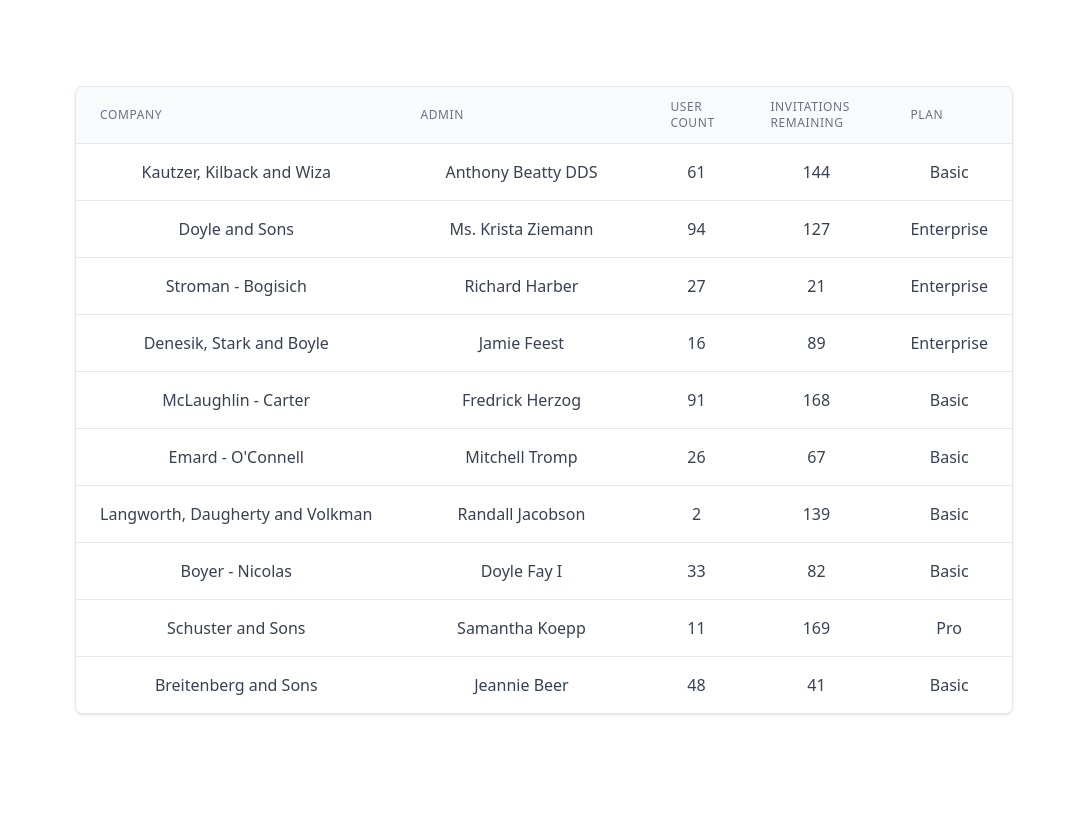
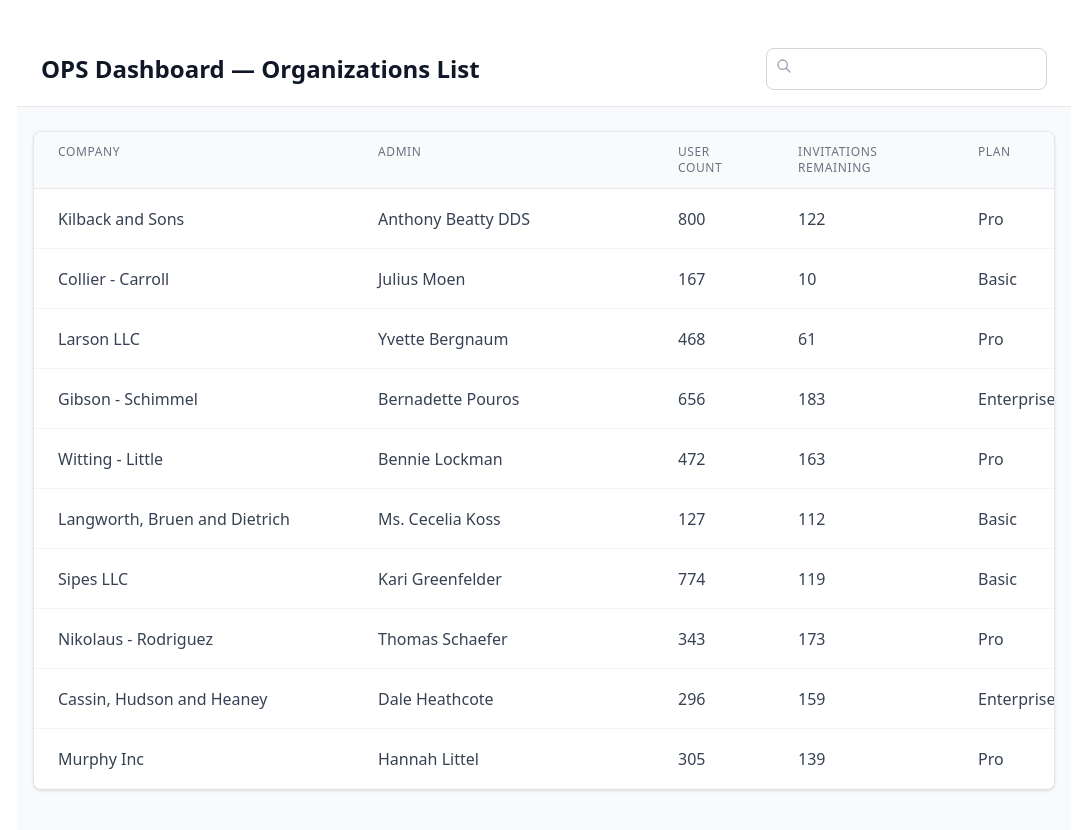
Before and after one commit to Blendwizard/org-manager, a React (Vite) app: page / in a window 1280 px wide. Shown: the top 830 px of the page, without its empty margins (96-1183 px from the left). Before the commit the page ends 800 px from the top, so only its background shows below. Built offline with nearby package versions, Linux system fonts and the light colour scheme.

Commit message:
increase org and user count to 1000, virtualize tables

```diff
--- a/src/App.tsx
+++ b/src/App.tsx
@@ -1,6 +1,6 @@
 import "./App.css";
 import * as React from "react";
-
+import { useVirtualizer } from "@tanstack/react-virtual";
 import {
   flexRender,
   getCoreRowModel,
@@ -17,8 +17,15 @@ interface OrganizationModalProps {
   onClose: () => void;
 }
 
-function OrganizationModal({ selectedOrg, onClose }: OrganizationModalProps) {
-  if (!selectedOrg) return null;
+function VirtualizedUserTable({ users }: { users: User[] }) {
+  const parentRef = React.useRef<HTMLDivElement>(null);
+
+  const virtualizer = useVirtualizer({
+    count: users.length,
+    getScrollElement: () => parentRef.current,
+    estimateSize: () => 60, // Height per row
+    overscan: 10,
+  });
 
   const getStatusColor = (status: User["status"]) => {
     switch (status) {
@@ -34,13 +41,101 @@ function OrganizationModal({ selectedOrg, onClose }: OrganizationModalProps) {
   };
 
   return (
+    <div className='border border-gray-200 rounded-lg overflow-hidden'>
+      {/* Table Header */}
+      <div className='bg-gray-50 grid grid-cols-5 gap-4 px-4 py-3 border-b border-gray-200'>
+        <div className='text-xs font-medium text-gray-500 uppercase tracking-wider'>
+          User
+        </div>
+        <div className='text-xs font-medium text-gray-500 uppercase tracking-wider'>
+          Role
+        </div>
+        <div className='text-xs font-medium text-gray-500 uppercase tracking-wider'>
+          Status
+        </div>
+        <div className='text-xs font-medium text-gray-500 uppercase tracking-wider'>
+          Last Login
+        </div>
+        <div className='text-xs font-medium text-gray-500 uppercase tracking-wider'>
+          Actions
+        </div>
+      </div>
+
+      {/* Virtualized Table Body */}
+      <div ref={parentRef} className='h-80 overflow-auto'>
+        <div
+          style={{
+            height: `${virtualizer.getTotalSize()}px`,
+            position: "relative",
+          }}>
+          {virtualizer.getVirtualItems().map((virtualRow) => {
+            const user = users[virtualRow.index];
+            return (
+              <div
+                key={virtualRow.key}
+                style={{
+                  position: "absolute",
+                  top: 0,
+                  left: 0,
+                  width: "100%",
+                  height: `${virtualRow.size}px`,
+                  transform: `translateY(${virtualRow.start}px)`,
+                }}
+                className='grid grid-cols-5 gap-4 px-4 py-3 hover:bg-gray-50 border-b border-gray-100'>
+                <div>
+                  <div className='text-sm font-medium text-gray-900'>
+                    {user.firstName} {user.lastName}
+                  </div>
+                  <div className='text-sm text-gray-500'>{user.email}</div>
+                </div>
+                <div>
+                  <span className='text-sm capitalize text-gray-900'>
+                    {user.role}
+                  </span>
+                </div>
+                <div>
+                  <span
+                    className={`inline-flex px-2 py-1 text-xs font-medium rounded-full capitalize ${getStatusColor(
+                      user.status
+                    )}`}>
+                    {user.status}
+                  </span>
+                </div>
+                <div>
+                  <span className='text-sm text-gray-900'>
+                    {user.lastLogin.toLocaleDateString()}
+                  </span>
+                </div>
+                <div>
+                  <div className='flex space-x-2'>
+                    <button className='text-grape-600 hover:text-grape-700 text-sm font-medium'>
+                      Edit
+                    </button>
+                    <button className='text-red-600 hover:text-red-700 text-sm font-medium'>
+                      Remove
+                    </button>
+                  </div>
+                </div>
+              </div>
+            );
+          })}
+        </div>
+      </div>
+    </div>
+  );
+}
+
+function OrganizationModal({ selectedOrg, onClose }: OrganizationModalProps) {
+  if (!selectedOrg) return null;
+
+  return (
     <Dialog open={!!selectedOrg} onClose={onClose}>
       {/* Backdrop */}
       <div className='fixed inset-0 bg-black/50 z-40' />
 
       {/* Modal Container */}
       <div className='fixed inset-0 flex items-center justify-center p-4 z-50'>
-        <DialogPanel className='bg-white rounded-lg shadow-xl max-w-4xl w-full max-h-[90vh] overflow-hidden'>
+        <DialogPanel className='bg-white rounded-lg shadow-xl max-w-6xl w-full max-h-[90vh] overflow-hidden'>
           {/* Header */}
           <div className='px-6 py-4 border-b border-gray-200'>
             <div className='flex items-center justify-between'>
@@ -134,83 +229,15 @@ function OrganizationModal({ selectedOrg, onClose }: OrganizationModalProps) {
             <div>
               <div className='flex items-center justify-between mb-4'>
                 <h3 className='text-lg font-medium text-gray-900'>
-                  Users ({selectedOrg.userCount})
+                  Users ({selectedOrg.users.length})
                 </h3>
                 <button className='bg-grape-600 hover:bg-grape-700 text-white px-3 py-1.5 rounded text-sm font-medium'>
                   Add User
                 </button>
               </div>
 
-              {/* Users Table Container */}
-              <div className='border border-gray-200 rounded-lg overflow-hidden'>
-                <div className='max-h-80 overflow-y-auto'>
-                  <table className='w-full'>
-                    <thead className='bg-gray-50 sticky top-0'>
-                      <tr>
-                        <th className='px-4 py-3 text-left text-xs font-medium text-gray-500 uppercase tracking-wider'>
-                          User
-                        </th>
-                        <th className='px-4 py-3 text-left text-xs font-medium text-gray-500 uppercase tracking-wider'>
-                          Role
-                        </th>
-                        <th className='px-4 py-3 text-left text-xs font-medium text-gray-500 uppercase tracking-wider'>
-                          Status
-                        </th>
-                        <th className='px-4 py-3 text-left text-xs font-medium text-gray-500 uppercase tracking-wider'>
-                          Last Login
-                        </th>
-                        <th className='px-4 py-3 text-left text-xs font-medium text-gray-500 uppercase tracking-wider'>
-                          Actions
-                        </th>
-                      </tr>
-                    </thead>
-                    <tbody className='bg-white divide-y divide-gray-200'>
-                      {selectedOrg.users.map((user) => (
-                        <tr key={user.id} className='hover:bg-gray-50'>
-                          <td className='px-4 py-3'>
-                            <div>
-                              <div className='text-sm font-medium text-gray-900'>
-                                {user.firstName}
-                              </div>
-                              <div className='text-sm text-gray-500'>
-                                {user.email}
-                              </div>
-                            </div>
-                          </td>
-                          <td className='px-4 py-3'>
-                            <span className='text-sm text-gray-900'>
-                              {user.role}
-                            </span>
-                          </td>
-                          <td className='px-4 py-3'>
-                            <span
-                              className={`inline-flex px-2 py-1 text-xs font-medium rounded-full ${getStatusColor(
-                                user.status
-                              )}`}>
-                              {user.status}
-                            </span>
-                          </td>
-                          <td className='px-4 py-3'>
-                            <span className='text-sm text-gray-900'>
-                              {user.lastLogin.toString()}
-                            </span>
-                          </td>
-                          <td className='px-4 py-3'>
-                            <div className='flex space-x-2'>
-                              <button className='text-grape-600 hover:text-grape-700 text-sm font-medium'>
-                                Edit
-                              </button>
-                              <button className='text-red-600 hover:text-red-700 text-sm font-medium'>
-                                Remove
-                              </button>
-                            </div>
-                          </td>
-                        </tr>
-                      ))}
-                    </tbody>
-                  </table>
-                </div>
-              </div>
+              {/* Virtualized Users Table */}
+              <VirtualizedUserTable users={selectedOrg.users} />
             </div>
           </div>
 
@@ -239,7 +266,7 @@ function OrganizationTable() {
       {
         accessorKey: "companyName",
         header: "Company",
-        size: 280,
+        size: 320, // Increased from 280
         cell: (info) => (
           <span className='text-gray-700'>{info.getValue<string>()}</span>
         ),
@@ -247,7 +274,7 @@ function OrganizationTable() {
       {
         accessorKey: "adminName",
         header: "Admin",
-        size: 250,
+        size: 300, // Increased from 250
         cell: (info) => (
           <span className='text-gray-700'>{info.getValue<string>()}</span>
         ),
@@ -255,7 +282,7 @@ function OrganizationTable() {
       {
         accessorKey: "userCount",
         header: "User Count",
-        size: 100,
+        size: 120, // Increased from 100
         cell: (info) => (
           <span className='text-gray-700'>{info.getValue<number>()}</span>
         ),
@@ -263,7 +290,7 @@ function OrganizationTable() {
       {
         accessorKey: "invitationsRemaining",
         header: "Invitations Remaining",
-        size: 140,
+        size: 180, // Increased from 140
         cell: (info) => (
           <span className='text-gray-700'>{info.getValue<number>()}</span>
         ),
@@ -271,7 +298,7 @@ function OrganizationTable() {
       {
         accessorKey: "plan",
         header: "Plan",
-        size: 80,
+        size: 100, // Increased from 80
         cell: (info) => (
           <span className='text-gray-700 capitalize'>
             {info.getValue<string>()}
@@ -282,8 +309,8 @@ function OrganizationTable() {
     []
   );
 
-  const [data] = useState<Organization[]>(() => makeData(10));
-
+  // Generate large dataset
+  const [data] = useState<Organization[]>(() => makeData(1000));
   const [selectedOrg, setSelectedOrg] = useState<Organization | null>(null);
 
   const table = useReactTable({
@@ -293,19 +320,28 @@ function OrganizationTable() {
     getSortedRowModel: getSortedRowModel(),
   });
 
+  const { rows } = table.getRowModel();
+  const parentRef = React.useRef<HTMLDivElement>(null);
+
+  // Virtualize the main organization table
+  const virtualizer = useVirtualizer({
+    count: rows.length,
+    getScrollElement: () => parentRef.current,
+    estimateSize: () => 60,
+    overscan: 20,
+  });
+
   return (
     <>
-      <div className='px-6 py-6'>
+      <div className='px-4 py-6'>
         <div className='bg-white rounded-lg shadow-sm border border-gray-200 overflow-hidden'>
-          <table className='w-full'>
-            <thead className='bg-gray-50 border-b border-gray-200'>
+          {/* Table Header */}
+          <div className='bg-gray-50 border-b border-gray-200'>
             {table.getHeaderGroups().map((headerGroup) => (
-                <tr key={headerGroup.id}>
-                  {headerGroup.headers.map((header) => {
-                    return (
-                      <th
+              <div key={headerGroup.id} className='flex'>
+                {headerGroup.headers.map((header) => (
+                  <div
                     key={header.id}
-                        colSpan={header.colSpan}
                     style={{ width: header.getSize() }}
                     className='px-6 py-3 text-left text-xs font-medium text-gray-500 uppercase tracking-wider'>
                     {header.isPlaceholder ? null : (
@@ -328,42 +364,55 @@ function OrganizationTable() {
                         }[header.column.getIsSorted() as string] ?? null}
                       </div>
                     )}
-                      </th>
-                    );
-                  })}
-                </tr>
+                  </div>
                 ))}
-            </thead>
-            <tbody className='bg-white divide-y divide-gray-200'>
-              {table.getRowModel().rows.map((row) => {
+              </div>
+            ))}
+          </div>
+
+          {/* Virtualized Table Body */}
+          <div ref={parentRef} className='h-[600px] overflow-auto'>
+            <div
+              style={{
+                height: `${virtualizer.getTotalSize()}px`,
+                position: "relative",
+              }}>
+              {virtualizer.getVirtualItems().map((virtualRow) => {
+                const row = rows[virtualRow.index];
                 return (
-                  <React.Fragment key={row.id}>
-                    <tr
-                      className='hover:bg-gray-50 cursor-pointer'
+                  <div
+                    key={row.id}
+                    style={{
+                      position: "absolute",
+                      top: 0,
+                      left: 0,
+                      width: "100%",
+                      height: `${virtualRow.size}px`,
+                      transform: `translateY(${virtualRow.start}px)`,
+                    }}
+                    className='flex hover:bg-gray-50 cursor-pointer border-b border-gray-100'
                     onClick={() => {
-                        console.log(row);
                       setSelectedOrg(row.original);
                     }}>
-                      {row.getVisibleCells().map((cell) => {
-                        return (
-                          <td
+                    {row.getVisibleCells().map((cell) => (
+                      <div
                         key={cell.id}
-                            className='px-6 py-4 whitespace-nowrap'>
+                        style={{ width: cell.column.getSize() }}
+                        className='px-6 py-4 flex items-center'>
                         {flexRender(
                           cell.column.columnDef.cell,
                           cell.getContext()
                         )}
-                          </td>
+                      </div>
+                    ))}
+                  </div>
                 );
               })}
-                    </tr>
-                  </React.Fragment>
-                );
-              })}
-            </tbody>
-          </table>
             </div>
           </div>
+        </div>
+      </div>
+
       <OrganizationModal
         selectedOrg={selectedOrg}
         onClose={() => setSelectedOrg(null)}
@@ -374,9 +423,39 @@ function OrganizationTable() {
 
 function App() {
   return (
-    <>
+    <div className='min-h-screen bg-gray-50'>
+      {/* Header */}
+      <div className='bg-white border-b border-gray-200'>
+        <div className='px-6 py-4'>
+          <div className='flex items-center justify-between'>
+            <h1 className='text-2xl font-bold text-gray-900'>
+              OPS Dashboard — Organizations List
+            </h1>
+            <div className='relative'>
+              <input
+                type='text'
+                placeholder='Search'
+                className='pl-8 pr-4 py-2 border border-gray-300 rounded-lg focus:ring-2 focus:ring-blue-500 focus:border-blue-500'
+              />
+              <svg
+                className='absolute left-2.5 top-2.5 h-4 w-4 text-gray-400'
+                fill='none'
+                stroke='currentColor'
+                viewBox='0 0 24 24'>
+                <path
+                  strokeLinecap='round'
+                  strokeLinejoin='round'
+                  strokeWidth={2}
+                  d='M21 21l-6-6m2-5a7 7 0 11-14 0 7 7 0 0114 0z'
+                />
+              </svg>
+            </div>
+          </div>
+        </div>
+      </div>
+
       <OrganizationTable />
-    </>
+    </div>
   );
 }
 
--- a/src/data/makeData.ts
+++ b/src/data/makeData.ts
@@ -46,14 +46,15 @@ const newUser = (index: number): User => {
 };
 
 const newOrganization = (index: number): Organization => {
+  const userCount = faker.number.int(1000);
   return {
     id: index + 1,
     companyName: faker.company.name(),
     adminName: faker.person.fullName(),
-    userCount: faker.number.int(100),
+    userCount,
     invitationsRemaining: faker.number.int(200),
     plan: faker.helpers.shuffle(["pro", "basic", "enterprise"])[0],
-    users: range(100).map((u) => ({ ...newUser(u) })),
+    users: range(userCount).map((u) => ({ ...newUser(u) })),
   };
 };
 
```
Lines whose indentation alone changed are shown as unchanged.
